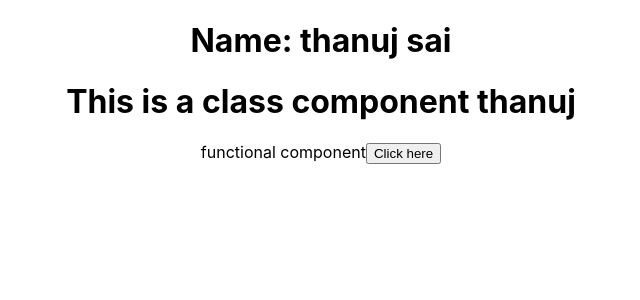
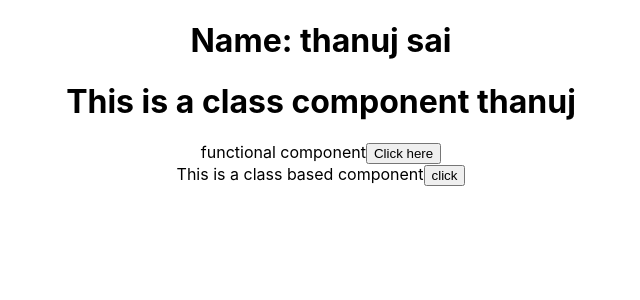
Before and after one commit to Thanujsai/reactjs, a React (Create React App) app: page / in a window 1280 px wide. Shown: the top 300 px of the page, without its empty margins (319-959 px from the left). Built offline with nearby package versions, Linux system fonts and the light colour scheme.

Commit message:
handling events in class component

```diff
--- a/src/App.js
+++ b/src/App.js
@@ -6,6 +6,7 @@
 import Counter from './components/Counter';
 import Resume from './components/Resume';
 import FunctionEvent from './components/FunctionEvent';
+import ClassEvent from './components/ClassEvent'
 
 function App() {
   return (
@@ -13,6 +14,7 @@
       <Profile name="thanuj" lastName="sai"></Profile>
       <Resume name="thanuj"></Resume>
       <FunctionEvent/>
+      <ClassEvent/>
       {/* <Hello/> */}
       {/* <Counter/> */}
       {}
--- /dev/null
+++ b/src/components/ClassEvent.js
@@ -0,0 +1,18 @@
+import { Component } from "react";
+
+class ClassEvent extends Component{
+
+    handleClick(){
+        console.log('class based event handling')
+    }//method
+    render(){
+        return(
+            <div>
+                This is a class based component
+                <button onClick = {this.handleClick}>click</button>{/*this keyword must be used */}
+            </div>
+        )
+    }
+}
+
+export default ClassEvent;
```
